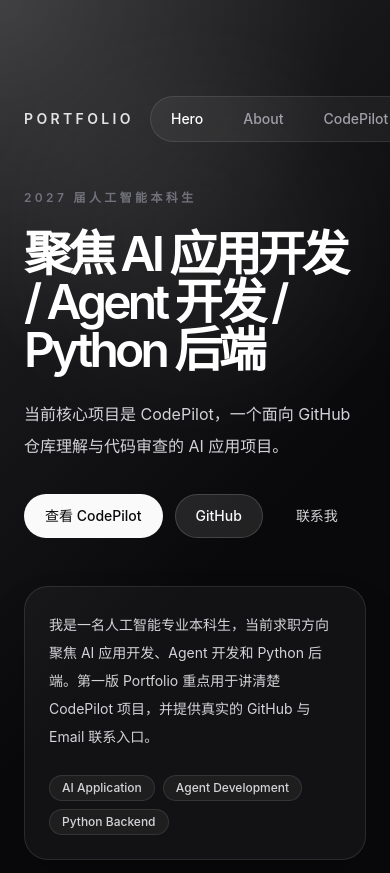
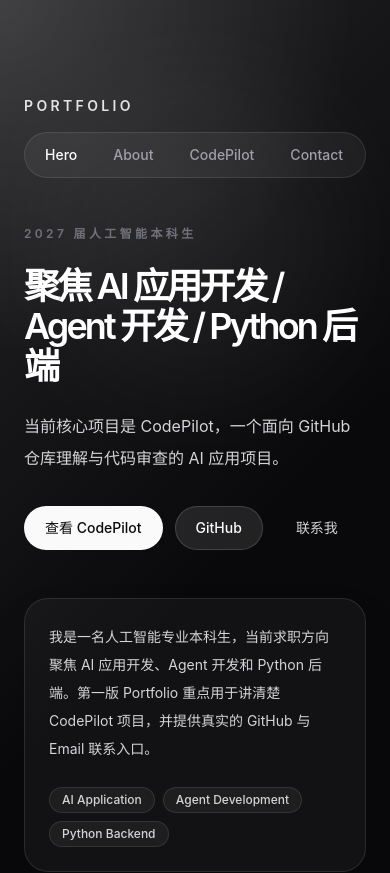
Before and after one commit to Strange-Men/Portfolio, a React (Vite) app: page / in a window 390 px wide. Shown: the top 873 px of the page. Built offline with nearby package versions, Linux system fonts and the light colour scheme; the HTML template or start-up script is replaced by a standard one.

Commit message:
fix(v1.9.0-responsive-polish): polish responsive layout

```diff
--- a/src/App.tsx
+++ b/src/App.tsx
@@ -7,7 +7,7 @@
 
 function App() {
   return (
-    <main className="min-h-screen bg-zinc-950" aria-label="Portfolio homepage">
+    <main className="min-h-screen overflow-x-hidden bg-zinc-950" aria-label="Portfolio homepage">
       <HeroSection />
       <AboutSection />
       <CodePilotSection />
--- a/src/components/sections/HeroSection.tsx
+++ b/src/components/sections/HeroSection.tsx
@@ -13,7 +13,7 @@
       <div className="absolute left-1/2 top-24 -z-10 h-72 w-72 -translate-x-1/2 rounded-full bg-white/5 blur-3xl" />
 
       <div className="mx-auto flex w-full max-w-6xl flex-col gap-12">
-        <header className="flex items-center justify-between gap-4">
+        <header className="flex flex-col gap-4 sm:flex-row sm:items-center sm:justify-between">
           <a
             href="#hero"
             className="text-sm font-semibold tracking-[0.24em] text-zinc-200 transition-colors hover:text-white focus-visible:outline focus-visible:outline-2 focus-visible:outline-offset-4 focus-visible:outline-zinc-50"
@@ -22,7 +22,7 @@
           </a>
 
           <nav
-            className="flex items-center gap-2 rounded-full border border-white/10 bg-white/5 p-1"
+            className="flex items-center gap-1 overflow-x-auto rounded-full border border-white/10 bg-white/5 p-1 sm:gap-2"
             aria-label="Primary navigation"
           >
             <a
@@ -58,7 +58,7 @@
 
             <h1
               id="hero-title"
-              className="mt-6 max-w-4xl text-5xl font-semibold tracking-[-0.08em] text-white sm:text-6xl md:text-7xl lg:text-8xl"
+              className="mt-6 text-4xl font-semibold tracking-[-0.08em] text-white sm:text-5xl md:text-6xl lg:text-7xl"
             >
               {profile.heroTitle}
             </h1>
```
Also changed, not shown: 1 other file (tests, documents, lock files or other folders).
